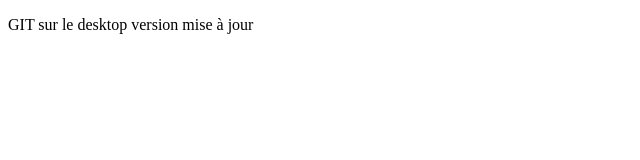
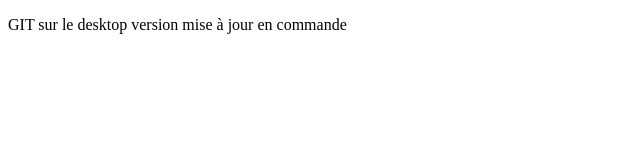
Before and after one commit to Ophois34/villefranche, a plain HTML site: page index2.html in a window 1280 px wide. Shown: the whole page, without its empty margins (0-640 px from the left). Drawn offline with Linux system fonts and the light colour scheme.

Commit message:
ceci est la mise à jour en ligne de commande

```diff
--- a/index2.html
+++ b/index2.html
@@ -4,6 +4,6 @@
 	<title>Test GIT</title>
 </head>
 <body>
-<p>GIT sur le desktop version mise à jour</p>
+<p>GIT sur le desktop version mise à jour en commande</p>
 </body>
 </html>
```
